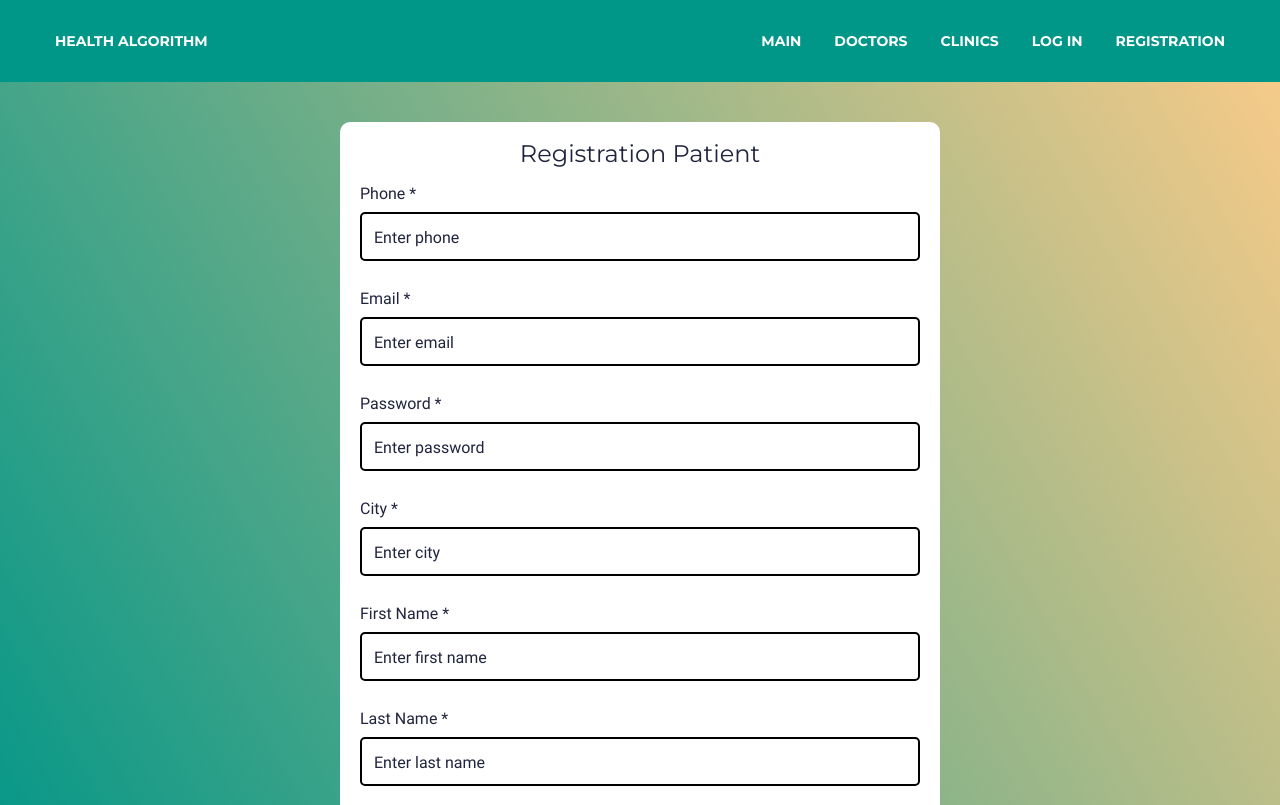
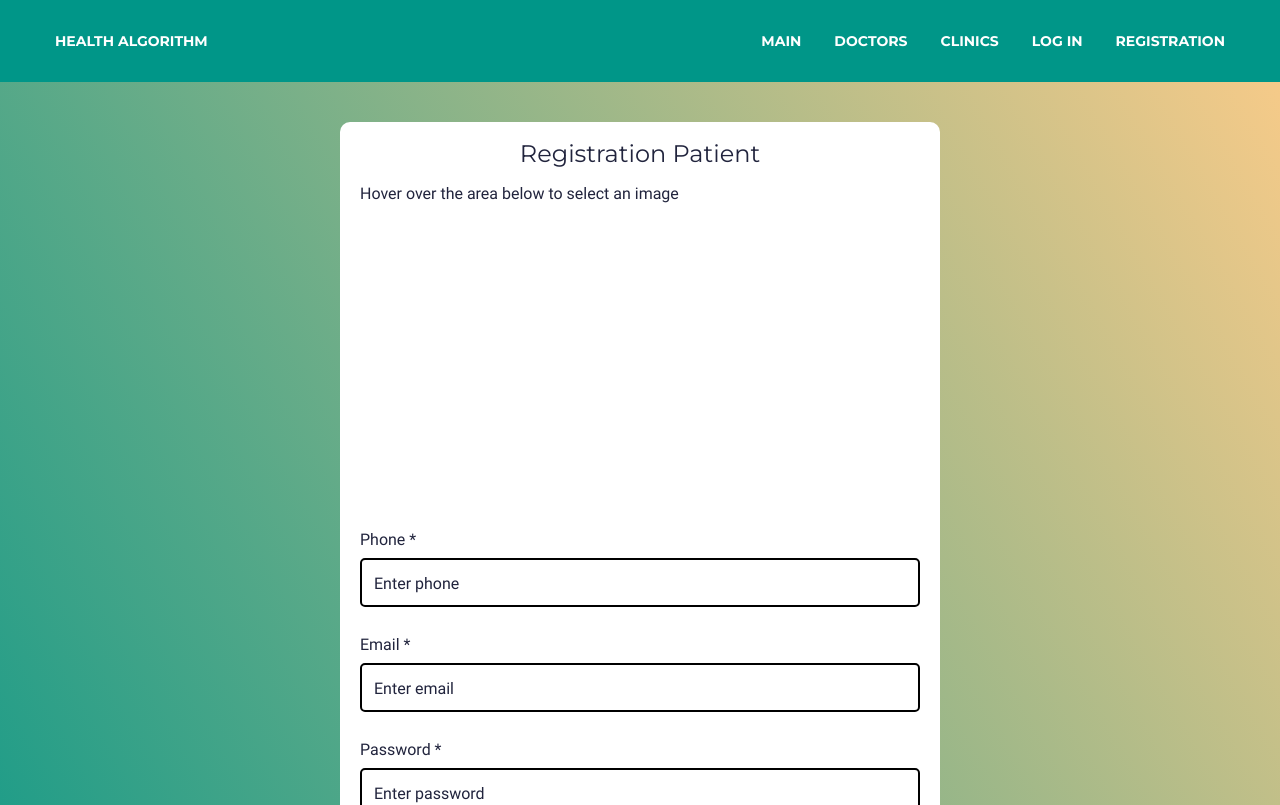
Before and after one commit to PandaLeg/Health-algorithm-frontend, a Vue app: page /registration-patient in a window 1280 px wide. Shown: the top 805 px of the page. Built offline with nearby package versions, Linux system fonts and the light colour scheme.

Commit message:
added avatar upload and form-data processing

```diff
--- a/src/components/navigation/TheSidebar.vue
+++ b/src/components/navigation/TheSidebar.vue
@@ -154,7 +154,7 @@ export default {
   }
 
   &.close {
-    width: 88px;
+    width: $widthCloseSidebar + px;
 
     .sidebar__text {
       opacity: 0;
--- a/src/components/registration/RegistrationUserForm.vue
+++ b/src/components/registration/RegistrationUserForm.vue
@@ -1,5 +1,25 @@
 <template>
     <form @submit.prevent class="registration__form">
+        <div class="registration__title-avatar-group">
+            <div class="registration__title">
+                <span>Hover over the area below to select an image</span>
+            </div>
+            <div class="registration__avatar">
+                <label for="image">+</label>
+                <input
+                        type="file"
+                        id="image"
+                        accept="image/*"
+                        @change="onChangeImage"
+                >
+                <template v-if="imageUrl">
+                    <img
+                            :src="imageUrl"
+                            alt="Not found"
+                    >
+                </template>
+            </div>
+        </div>
         <div
                 class="registration__phone"
                 :class="{'form-error': v$.phone.$error}"
@@ -78,33 +98,21 @@
 export default {
     name: "RegistrationUserForm",
     props: {
-        v$: {
-            required: true
-        },
-        phone: {
-            required: true,
-        },
-        email: {
-            required: true,
-        },
-        password: {
-            required: true,
-        },
-        city: {
-            required: true,
-        },
-        phoneErrors: {
-            required: true
-        },
-        emailErrors: {
-            required: true
-        },
-        passwordErrors: {
-            required: true
-        },
-        cityErrors: {
-            required: true
-        },
+        v$: {required: true},
+        phone: {required: true},
+        email: {required: true},
+        password: {required: true},
+        city: {required: true},
+        image: {default: null},
+        phoneErrors: {required: true},
+        emailErrors: {required: true},
+        passwordErrors: {required: true},
+        cityErrors: {required: true}
+    },
+    data() {
+        return {
+            imageUrl: ''
+        }
     },
     computed: {
         modelPhone: {
@@ -143,6 +151,36 @@ export default {
                 this.$emit('update:city', value)
             }
         },
+        modelImage: {
+            get() {
+                return this.image
+            },
+
+            set(value) {
+                this.$emit('update:image', value)
+            }
+        },
+    },
+    methods: {
+        onChangeImage(e) {
+            const files = e.target.files;
+
+            if (files[0]) {
+                const file = e.target.files[0]
+
+                if (file.name.lastIndexOf('.') <= 0) {
+                    return
+                }
+
+                const fr = new FileReader();
+                fr.readAsDataURL(file);
+
+                fr.addEventListener('load', () => {
+                    this.imageUrl = fr.result
+                    this.modelImage = file
+                })
+            }
+        }
     }
 }
 </script>
@@ -190,6 +228,60 @@ export default {
       padding: 12px 30px;
     }
   }
+
+  &__title {
+    span {
+      @extend %labelReg;
+    }
+  }
+
+  &__avatar {
+    position: relative;
+    display: flex;
+    justify-content: center;
+    align-items: center;
+    height: 300px;
+
+    &::before {
+      content: '';
+      position: absolute;
+      width: 100%;
+      height: 100%;
+      left: 0;
+      top: 0;
+      background: #333333;
+      opacity: 0;
+      transition: all 0.3s;
+      z-index: 1;
+    }
+
+    &:hover {
+      label {
+        display: block;
+        font-size: 48px;
+        color: #fff;
+        cursor: pointer;
+        z-index: 1;
+      }
+
+      &::before {
+        opacity: 1;
+      }
+    }
+
+    input, label {
+      display: none;
+    }
+
+    img {
+      position: absolute;
+      top: 0;
+      left: 0;
+      width: 100%;
+      height: 100%;
+      object-fit: contain;
+    }
+  }
 }
 
 input {
--- a/src/hooks/registration/initUserStateAndRules.js
+++ b/src/hooks/registration/initUserStateAndRules.js
@@ -1,4 +1,4 @@
-import {reactive} from "vue";
+import {reactive, ref} from "vue";
 import {email, maxLength, minLength, required} from "@vuelidate/validators";
 
 export default function (entity, rule) {
@@ -9,6 +9,7 @@ export default function (entity, rule) {
         city: '',
         ...entity
     })
+    const image = ref(null)
 
     const rules = {
         phone: {
@@ -31,6 +32,7 @@ export default function (entity, rule) {
 
     return {
         user,
+        image,
         rules
     }
 }
--- a/src/hooks/registration/registration.js
+++ b/src/hooks/registration/registration.js
@@ -3,7 +3,7 @@ import {vuexTypes} from "../../store/vuexTypes";
 import routesNames from "../../router/routesNames";
 import {useRouter} from "vue-router";
 
-export default function (v$, user, isValid, type) {
+export default function (v$, user, isValid, type, image = null) {
     const store = useStore()
     const router = useRouter()
 
@@ -12,11 +12,24 @@ export default function (v$, user, isValid, type) {
 
         if (!v$.value.$invalid && isValid()) {
             try {
-                await store.dispatch(vuexTypes.REGISTER_USER, {...user, type})
+                const formData = new FormData();
+                formData.append('phone', user.phone);
+                formData.append('email', user.email);
+                formData.append('password', user.password);
+                formData.append('city', user.city);
+                formData.append('type', type);
+                parseObjToFormData(user[type], formData, type)
 
-                router.push(routesNames.home.name)
+                if (image) {
+                    formData.append('image', image.value);
+                }
+
+                await store.dispatch(vuexTypes.REGISTER_USER, formData)
+
+                router.push({name: routesNames.home.name})
             } catch (err) {
-                store.commit(vuexTypes.UPDATE_NOTIFICATION, err.data.message)
+                console.log(err)
+                store.commit(vuexTypes.UPDATE_NOTIFICATION, err.data?.message ?? 'Error')
             }
         }
     }
@@ -25,3 +38,15 @@ export default function (v$, user, isValid, type) {
         registrationUser
     }
 }
+
+function parseObjToFormData(obj, formData, namespace) {
+    const formKey = ''
+
+    for (const prop in obj) {
+        if (obj.hasOwnProperty(prop)) {
+            const formKey = namespace + '[' + prop + ']'
+
+            formData.append(formKey, obj[prop])
+        }
+    }
+}
--- a/src/pages/registration/RegistrationDoctorPage.vue
+++ b/src/pages/registration/RegistrationDoctorPage.vue
@@ -13,6 +13,7 @@
                         v-model:password="user.password"
                         v-model:email="user.email"
                         v-model:phone="user.phone"
+                        v-model:image="image"
                         @registration="registrationUser"
                 >
                     <registration-doctor-form
@@ -56,7 +57,7 @@ export default {
     },
     setup() {
         const {entity, specialtiesFromDb, categories, rule} = initStateAndRules()
-        const {user, rules} = initUserStateAndRules(entity, rule);
+        const {user, rules, image} = initUserStateAndRules(entity, rule);
 
         const v$ = useVuelidate(rules, user)
 
@@ -72,15 +73,15 @@ export default {
         } = computedDoctorErrors(v$)
 
         const type = 'doctor'
-        const {registrationUser} = registration(v$, user, isValid, type)
+        const {registrationUser} = registration(v$, user, isValid, type, image)
 
         return {
-            user, v$, categories, specialtiesFromDb,
+            user, v$, image, categories, specialtiesFromDb,
             emailErrors, passwordErrors, phoneErrors, cityErrors,
             firstNameErrors, lastNameErrors, surnameErrors, experienceErrors, categoryIdErrors, specialtiesErrors,
             registrationUser
         }
-    }
+    },
 }
 </script>
 
--- a/src/store/modules/auth.module.js
+++ b/src/store/modules/auth.module.js
@@ -24,7 +24,11 @@ export const authModule = {
             try {
                 const url = config.apiUrl + '/auth/registration'
 
-                return await axios.post(url, user)
+                return await axios.post(url, user, {
+                    headers: {
+                        'Content-Type': 'multipart/form-data'
+                    }
+                })
             } catch (err) {
                 return Promise.reject(err.response)
             }
```
